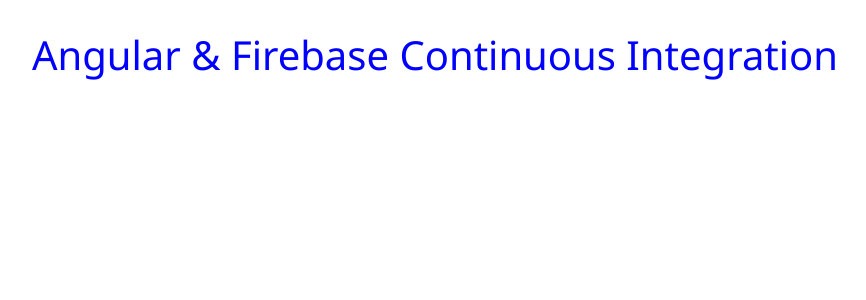
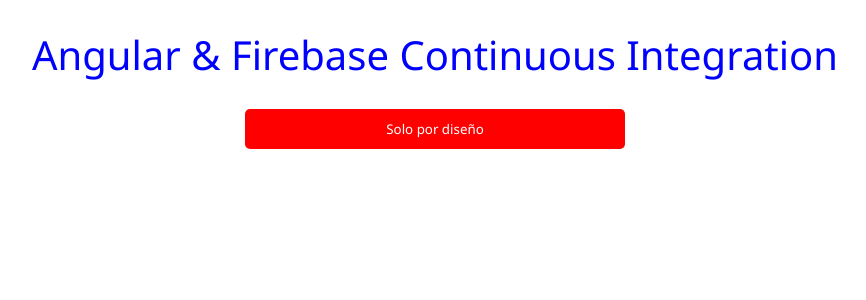
Before and after one commit to LuisAngelB/firebase-AngularIntegration, an Angular app: page / in a window 1280 px wide. Shown: the top 300 px of the page, without its empty margins (205-1071 px from the left). Built offline with nearby package versions, Linux system fonts and the light colour scheme.

Commit message:
Segunda Prueba

```diff
--- a/src/app/app.component.css
+++ b/src/app/app.component.css
@@ -18,3 +18,15 @@
     font-family: 'Segoe UI', Tahoma, Geneva, Verdana, sans-serif;
     font-weight: lighter;
 }
+.button{
+    width: 30%;
+    height: 40px;
+    border-style: none;
+    border-radius: 5px;
+    margin: auto;
+    display: block;
+    background-color: red;
+    color: #ffffff;
+    font-family: 'Segoe UI', Tahoma, Geneva, Verdana, sans-serif;
+    font-weight: lighter;
+}
--- a/src/app/app.component.html
+++ b/src/app/app.component.html
@@ -1,4 +1,5 @@
 <div>
   <h1 class="title2">Angular & Firebase Continuous Integration</h1>
+  <button class="button">Solo por diseño</button>
 </div>
 <router-outlet></router-outlet>
```
